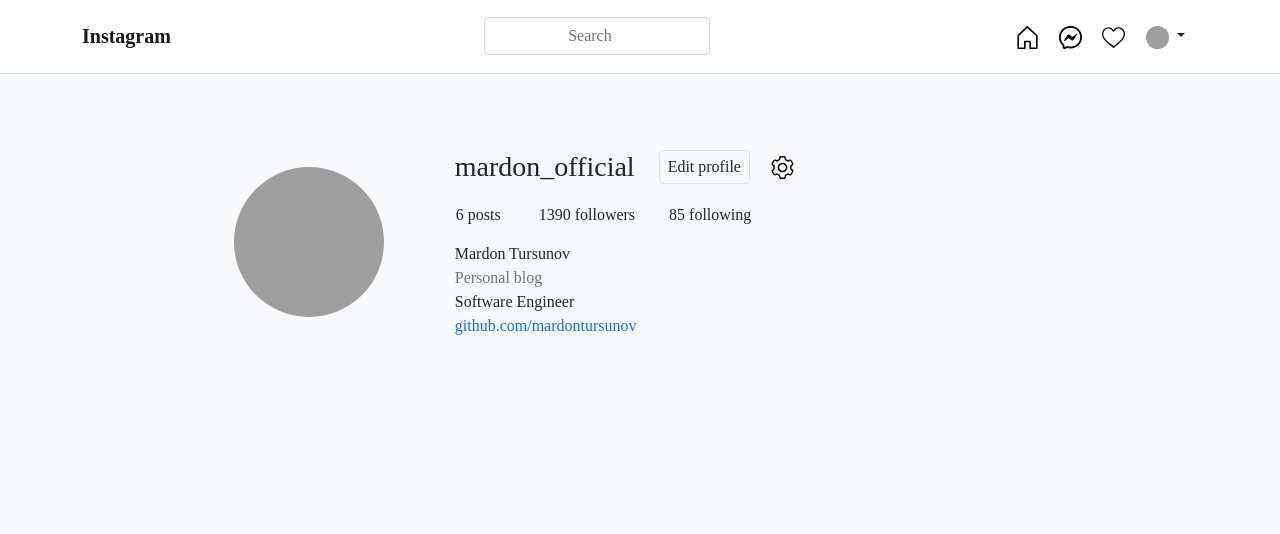
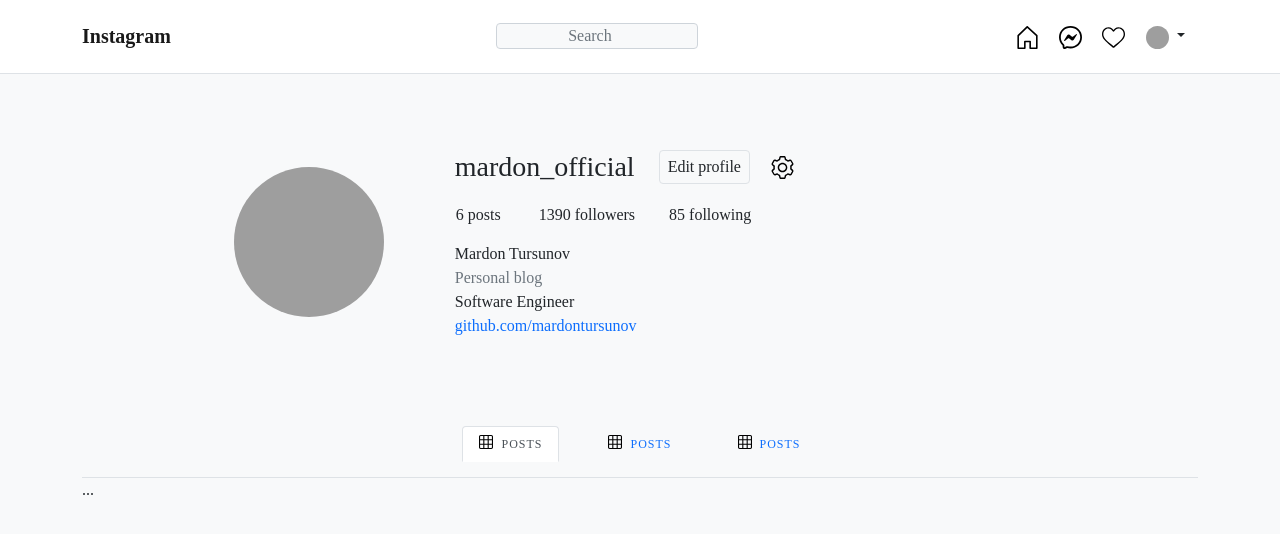
Before and after one commit to mardontursunov/instragram, a Node server app: page / in a window 1280 px wide. Shown: the top 534 px of the page. Run offline with Node 20, Linux system fonts and the light colour scheme; the visitor is signed in with stand-in values (Sample User, id 1); some libraries are stand-ins or nearby versions; some web fonts are replaced; grey boxes are pictures that could not be loaded.

Commit message:
updated fiels

```diff
--- a/src/public/css/style.css
+++ b/src/public/css/style.css
@@ -51,3 +51,13 @@ body {
     height: 23px !important;
     width: 23px !important;
 }
+.nav-tabs > .nav-item > .nav-link > p {
+    font-size: 12px !important;
+    letter-spacing: 1px;
+}
+.nav-tabs > .nav-item {
+    padding: 1rem;
+}
+.nav-tabs > .nav-item > .nav-link  {
+    display: flex;
+}
--- a/src/views/index.ejs
+++ b/src/views/index.ejs
@@ -34,4 +34,34 @@
     </div>
 </div>
 </section>
+
+<section>
+    <div class="container">
+        <ul class="nav nav-tabs justify-content-center" id="myTab" role="tablist">
+            <li class="nav-item" role="presentation">
+              <button class="nav-link active" id="home-tab" data-bs-toggle="tab" data-bs-target="#home" type="button" role="tab" aria-controls="home" aria-selected="true">
+                  <img height="14" src="/images/grid.svg" alt="posts icon">
+                <p class="m-0 ms-2">POSTS</p>
+            </button>
+            </li>
+            <li class="nav-item" role="presentation">
+              <button class="nav-link" id="profile-tab" data-bs-toggle="tab" data-bs-target="#profile" type="button" role="tab" aria-controls="profile" aria-selected="false">
+                <img height="14" src="/images/grid.svg" alt="posts icon">
+                <p class="m-0 ms-2">POSTS</p>
+              </button>
+            </li>
+            <li class="nav-item" role="presentation">
+              <button class="nav-link" id="contact-tab" data-bs-toggle="tab" data-bs-target="#contact" type="button" role="tab" aria-controls="contact" aria-selected="false">
+                <img height="14" src="/images/grid.svg" alt="posts icon">
+                <p class="m-0 ms-2">POSTS</p>
+              </button>
+            </li>
+          </ul>
+          <div class="tab-content" id="myTabContent">
+            <div class="tab-pane fade show active" id="home" role="tabpanel" aria-labelledby="home-tab">...</div>
+            <div class="tab-pane fade" id="profile" role="tabpanel" aria-labelledby="profile-tab">...</div>
+            <div class="tab-pane fade" id="contact" role="tabpanel" aria-labelledby="contact-tab">...</div>
+          </div>
+    </div>
+</section>
 <%-include('./parts/footer') %>
--- a/src/views/parts/navbar.ejs
+++ b/src/views/parts/navbar.ejs
@@ -6,7 +6,7 @@
         </button>
         <div class="collapse navbar-collapse" id="navbarScroll">
             <form class="d-flex ms-auto">
-                <input class="form-control navbar-search" type="search" placeholder="Search" aria-label="Search">
+                <input class="form-control navbar-search p-0 bg-light" type="search" placeholder="Search" aria-label="Search">
             </form>
 
             <ul class="ms-auto nav-list navbar-nav align-items-center ms-auto my-2 my-lg-0 navbar-nav-scroll" style="--bs-scroll-height: 100px;">
```
Also changed, not shown: src/public/images/grid.svg (added).
